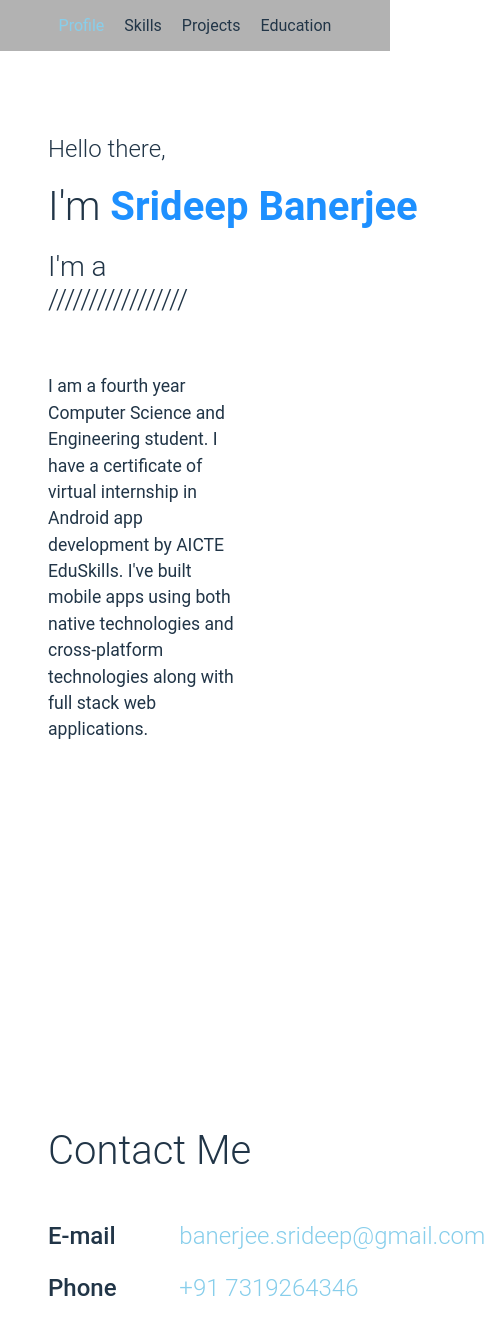
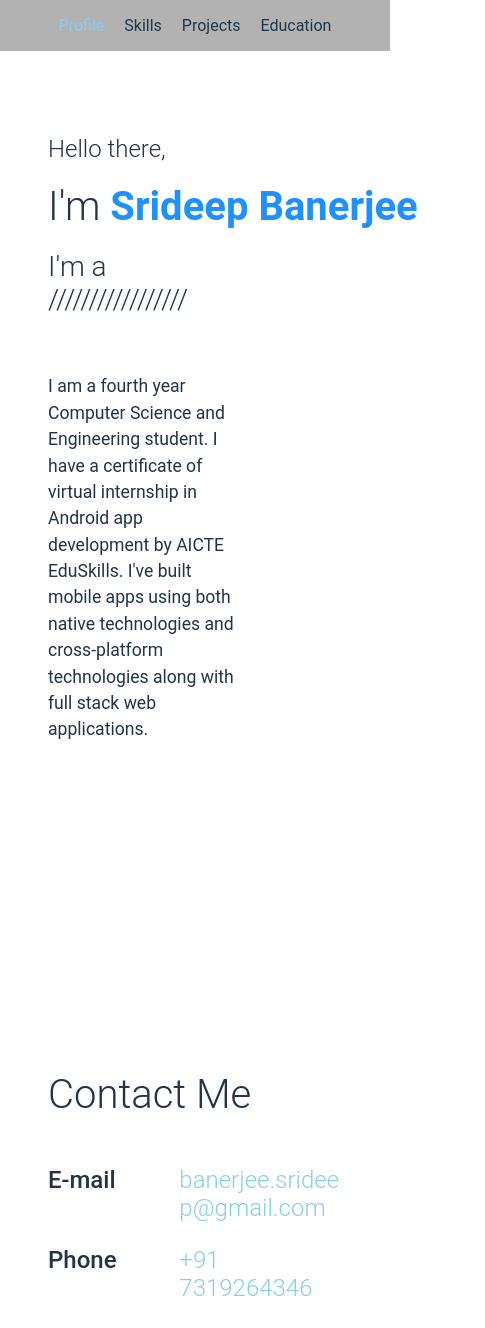
Before and after one commit to srideep-banerjee/Portfolio, a React (Vite) app: page / in a window 390 px wide. Shown: the top 1328 px of the page, 485 px wide, since content can reach past the window. Built offline with nearby package versions, Linux system fonts and the light colour scheme.

Commit message:
Added better text wrap based responsiveness to Home

```diff
--- a/src/styles/Home.css
+++ b/src/styles/Home.css
@@ -6,7 +6,8 @@
 .home-front {
     display: flex;
     flex-direction: row;
-    height: 100vh;
+    min-height: 100vh;
+    flex: 1;
     padding-left: 48px;
     padding-right: 48px;
 }
@@ -42,6 +43,7 @@ h3 {
 }
 
 .name {
+    display: inline-block;
     color: dodgerblue;
     font-weight: 600;
 }
@@ -79,7 +81,7 @@ img {
     display: grid;
     row-gap: 1.5rem;
     column-gap: 2.5rem;
-    grid-template-columns: min-content min-content;
+    grid-template-columns: min-content auto
 }
 
 .contact-attribute {
@@ -90,6 +92,7 @@ img {
 .contact-value {
     font-size: 1.5rem;
     font-weight: 300;
+    overflow-wrap: anywhere;
     color: skyblue;
 }
 
```
